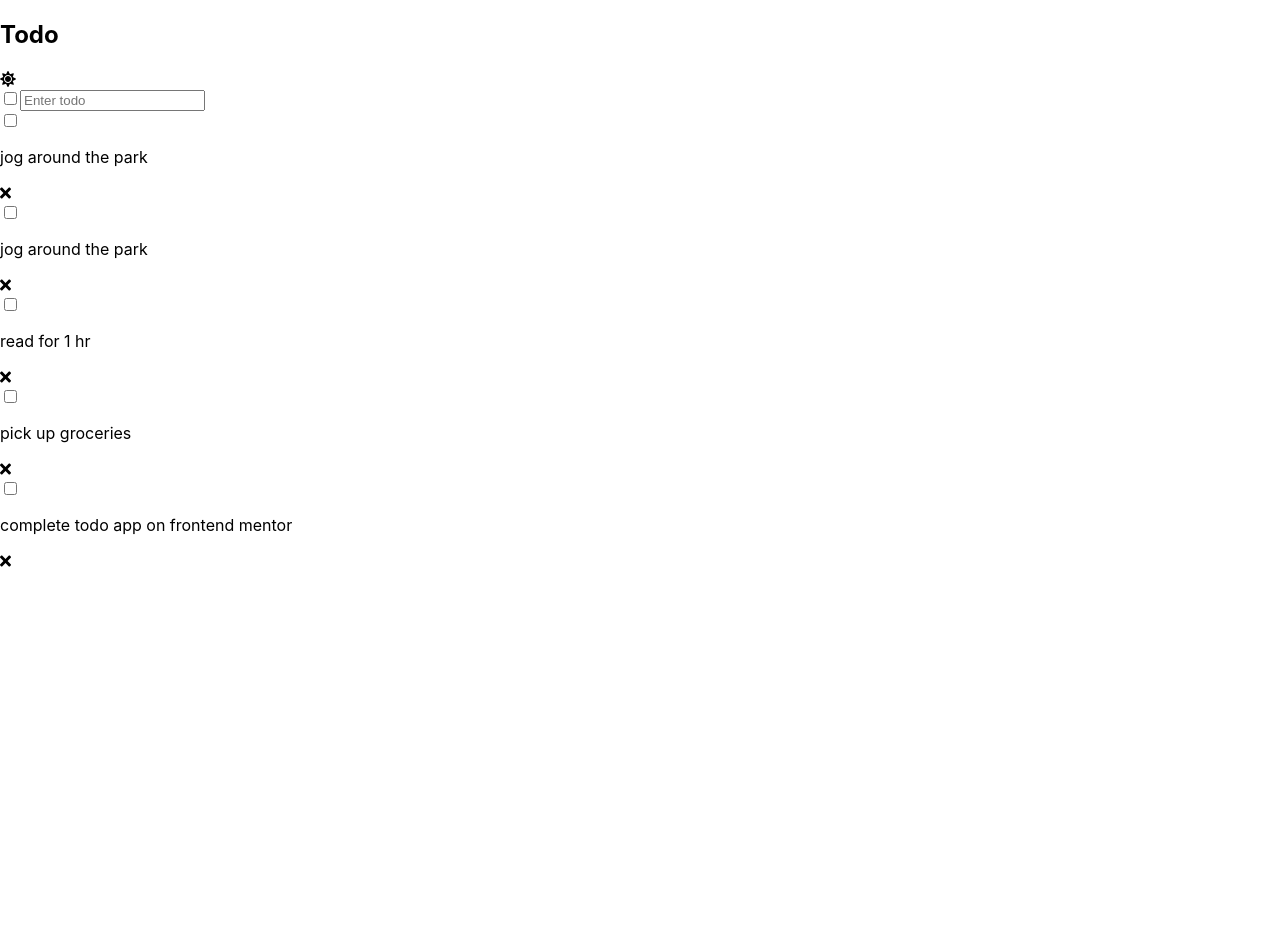
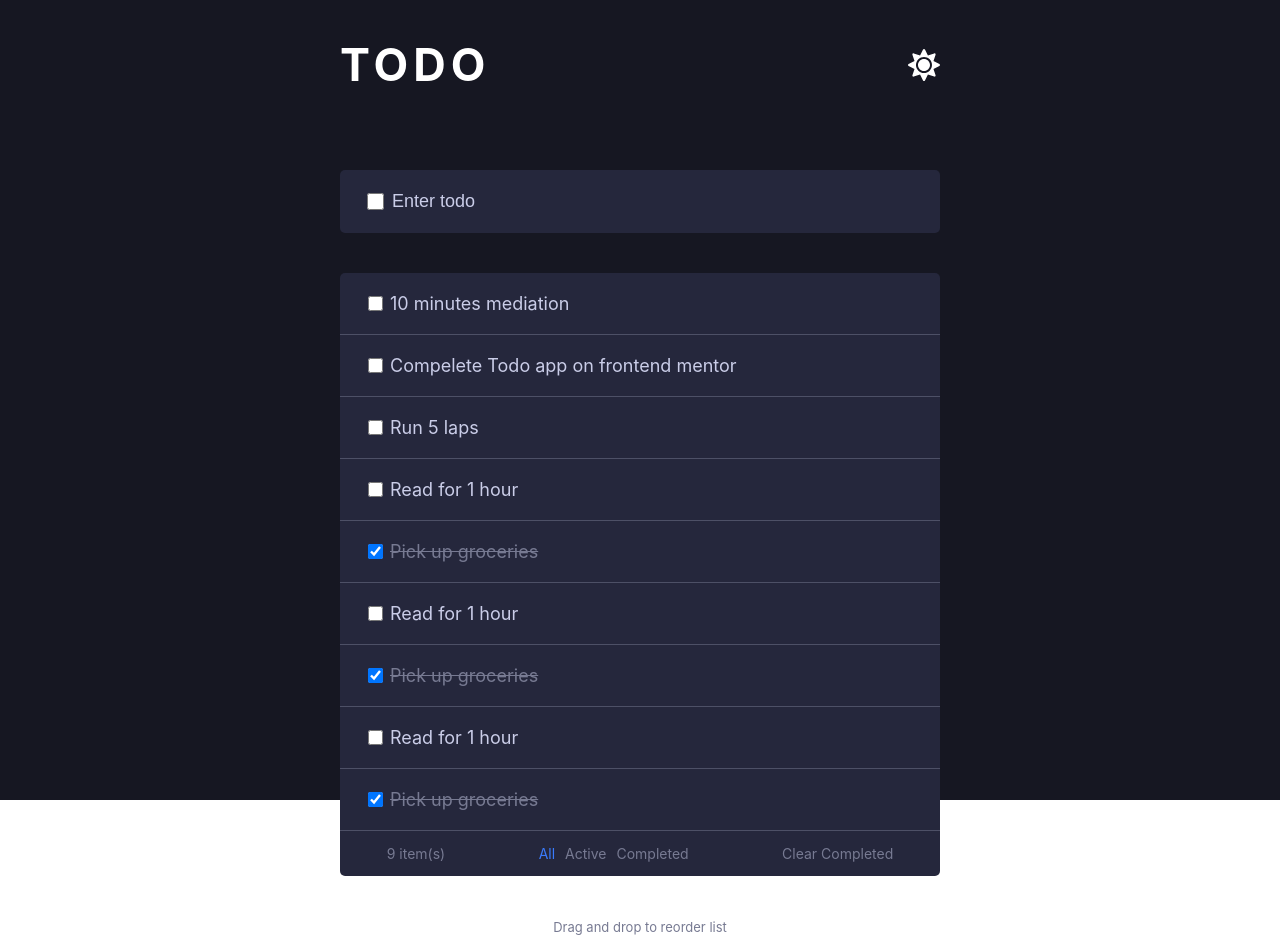
Before and after one commit to cadellsingh/todoList, a React (Create React App) app: page / in a window 1280 px wide. Shown: the top 952 px of the page. Before the commit the page ends 800 px from the top, so only its background shows below. Built offline with nearby package versions, Linux system fonts and the light colour scheme.

Commit message:
add / complete / delete todo functionality added ; as well as clicking buttons for active / all / completed

```diff
--- a/src/App.js
+++ b/src/App.js
@@ -5,92 +5,140 @@ import { faTimes } from "@fortawesome/free-solid-svg-icons";
 import { faMoon } from "@fortawesome/free-solid-svg-icons";
 import { faSun } from "@fortawesome/free-solid-svg-icons";
 import { uid } from "./utils/uid";
+import DisplayTodos from "./DisplayTodos";
+import Header from "./Header";
+import InputTodo from "./InputTodo";
+import Footer from "./Footer";
+import styled from "styled-components";
+
+const StyledBackgroundImage = styled.div`
+  background-color: hsl(235, 21%, 11%);
+  //min-height: 100%;
+  background-repeat: repeat-y;
+`;
+
+const StyledContainer = styled.div`
+  height: 100vh;
+  display: flex;
+  flex-direction: column;
+  margin: 0 auto;
+  max-width: 600px;
+`;
 
 // header todo-items & the form could be their own components
 
-const todoList = [];
+// const todoList = [];
+
+const todoList = [
+  {
+    id: 0,
+    description: "10 minutes mediation",
+    complete: false,
+  },
+  {
+    id: 1,
+    description: "Compelete Todo app on frontend mentor",
+    complete: false,
+  },
+  {
+    id: 2,
+    description: "Run 5 laps",
+    complete: false,
+  },
+  {
+    id: 3,
+    description: "Read for 1 hour",
+    complete: false,
+  },
+  {
+    id: 4,
+    description: "Pick up groceries",
+    complete: true,
+  },
+  {
+    id: 5,
+    description: "Read for 1 hour",
+    complete: false,
+  },
+  {
+    id: 6,
+    description: "Pick up groceries",
+    complete: true,
+  },
+  {
+    id: 7,
+    description: "Read for 1 hour",
+    complete: false,
+  },
+  {
+    id: 8,
+    description: "Pick up groceries",
+    complete: true,
+  },
+];
 
 const setTodoList = (state, action) => {
-  const { todo, completed } = action;
+  const { description, complete, type, id } = action;
 
-  const newTodo = {
-    id: uid(),
-    todo: todo,
-    completed: completed,
-  };
+  switch (type) {
+    case "new-todo":
+      const newTodo = {
+        id: uid(),
+        description: description,
+        complete: complete,
+      };
 
-  return [...state, newTodo];
+      return [...state, newTodo];
+
+    case "toggle-complete":
+      return state.map((todo) => {
+        return todo.id === id ? { ...todo, complete: !todo.complete } : todo;
+      });
+
+    case "delete-todo":
+      return state.filter((todo) => !(todo.id === id));
+
+    case "clear-completed":
+      return state.filter((todo) => !todo.complete);
+  }
 };
 
 const App = () => {
   const [todos, dispatchTodos] = useReducer(setTodoList, todoList);
   const [todo, setTodo] = useState("");
-  const [completed, setCompleted] = useState(false);
+  const [complete, setComplete] = useState(false);
 
   const handleOnSubmit = (event) => {
-    dispatchTodos({ todo: todo, completed: completed });
+    dispatchTodos({
+      description: todo,
+      complete: complete,
+      type: "new-todo",
+    });
 
     setTodo("");
-    setCompleted(false);
+    setComplete(false);
 
     event.preventDefault();
   };
 
   return (
-    <div id="container">
-      <header>
-        <h2>Todo</h2>
-        {/* <FontAwesomeIcon icon={faMoon} /> */}
-        <div id="icon">
-          <FontAwesomeIcon className="light-theme" icon={faSun} />
-        </div>
-      </header>
-      <div id="form">
-        <form onSubmit={handleOnSubmit}>
-          <input
-            type="checkbox"
-            name="completed"
-            checked={completed}
-            onChange={() => setCompleted(!completed)}
-          />
-          <input
-            type="text"
-            name="todo"
-            placeholder="Enter todo"
-            value={todo}
-            onChange={(event) => setTodo(event.target.value)}
-          />
-        </form>
-      </div>
+    <StyledBackgroundImage>
+      <StyledContainer>
+        <Header />
 
-      <div id="todo-items">
-        <div className="todo">
-          <input type="checkbox" />
-          <p>jog around the park</p>
-          <FontAwesomeIcon className="icon" icon={faTimes} />
-        </div>
-        <div className="todo">
-          <input type="checkbox" />
-          <p>jog around the park</p>
-          <FontAwesomeIcon className="icon" icon={faTimes} />
-        </div>
-        <div className="todo">
-          <input type="checkbox" />
-          <p>read for 1 hr</p>
-          <FontAwesomeIcon className="icon" icon={faTimes} />
-        </div>
-        <div className="todo">
-          <input type="checkbox" />
-          <p>pick up groceries </p>
-          <FontAwesomeIcon className="icon" icon={faTimes} />
-        </div>
-        <div className="todo">
-          <input type="checkbox" />
-          <p>complete todo app on frontend mentor</p>
-          <FontAwesomeIcon className="icon" icon={faTimes} />
-        </div>
-      </div>
-    </div>
+        <InputTodo
+          handleOnSubmit={handleOnSubmit}
+          complete={complete}
+          todo={todo}
+          setComplete={setComplete}
+          setTodo={setTodo}
+        />
+
+        <DisplayTodos todoList={todos} dispatchTodos={dispatchTodos} />
+
+        <Footer />
+      </StyledContainer>
+    </StyledBackgroundImage>
   );
 };
 
--- a/src/DisplayTodos.js
+++ b/src/DisplayTodos.js
@@ -0,0 +1,98 @@
+import { useState } from "react";
+import EachTodo from "./EachTodo";
+import styled from "styled-components";
+
+const StyledTodoItemsContainer = styled.div`
+  background-color: hsl(235, 24%, 19%);
+  border-radius: 5px;
+  color: hsl(234, 39%, 85%);
+  font-size: 18px;
+`;
+
+const StyledFilterContainer = styled.div`
+  display: flex;
+  justify-content: space-around;
+  font-size: 14px;
+  color: hsl(234, 11%, 52%);
+`;
+
+const StyledFilterButtons = styled.div`
+  display: flex;
+
+  & p,
+  & + p {
+    cursor: pointer;
+  }
+
+  & p:hover,
+  & + p:hover {
+    color: white;
+  }
+
+  & p:nth-child(2) {
+    margin-left: 10px;
+    margin-right: 10px;
+  }
+
+  .clicked {
+    color: hsl(220, 98%, 61%);
+  }
+`;
+
+const DisplayTodos = ({ todoList, dispatchTodos }) => {
+  const [filter, setFilter] = useState("All");
+
+  const sortedTodos = (filter) => {
+    switch (filter) {
+      case "All":
+        return todoList;
+      case "Active":
+        return todoList.filter((todo) => !todo.complete);
+      case "Completed":
+        return todoList.filter((todo) => todo.complete);
+    }
+  };
+
+  todoList = sortedTodos(filter);
+
+  return (
+    <main>
+      <StyledTodoItemsContainer>
+        {todoList.map((todo) => {
+          return (
+            <EachTodo dispatchTodos={dispatchTodos} todo={todo} key={todo.id} />
+          );
+        })}
+
+        <StyledFilterContainer>
+          <p>{todoList.length} item(s)</p>
+          <StyledFilterButtons>
+            <p
+              className={filter === "All" ? "clicked" : null}
+              onClick={() => setFilter("All")}
+            >
+              All
+            </p>
+            <p
+              className={filter === "Active" ? "clicked" : null}
+              onClick={() => setFilter("Active")}
+            >
+              Active
+            </p>
+            <p
+              className={filter === "Completed" ? "clicked" : null}
+              onClick={() => setFilter("Completed")}
+            >
+              Completed
+            </p>
+          </StyledFilterButtons>
+          <p onClick={() => dispatchTodos({ type: "clear-completed" })}>
+            Clear Completed
+          </p>
+        </StyledFilterContainer>
+      </StyledTodoItemsContainer>
+    </main>
+  );
+};
+
+export default DisplayTodos;
--- a/src/EachTodo.js
+++ b/src/EachTodo.js
@@ -0,0 +1,53 @@
+import { useState } from "react";
+import { FontAwesomeIcon } from "@fortawesome/react-fontawesome";
+import { faTimes } from "@fortawesome/free-solid-svg-icons";
+import styled from "styled-components";
+
+const StyledTodo = styled.div`
+  display: grid;
+  grid-template-columns: 30px 1fr 20px;
+  padding: 20px;
+  border-bottom: 1px solid hsl(233, 14%, 35%);
+
+  & p {
+    margin: auto 0;
+  }
+
+  & #icon {
+    cursor: pointer;
+  }
+
+  & .todo-completed {
+    text-decoration: line-through;
+    color: hsl(234, 11%, 52%);
+  }
+`;
+
+const EachTodo = ({ todo, dispatchTodos }) => {
+  const [isShown, setIsShown] = useState(false);
+  return (
+    <StyledTodo
+      data-info={JSON.stringify(todo)}
+      onMouseEnter={() => setIsShown(true)}
+      onMouseLeave={() => setIsShown(false)}
+    >
+      <input
+        type="checkbox"
+        checked={todo.complete}
+        onChange={() => dispatchTodos({ type: "toggle-complete", id: todo.id })}
+      />
+      <p className={todo.complete ? "todo-completed" : null}>
+        {todo.description}
+      </p>
+      {isShown && (
+        <FontAwesomeIcon
+          id="icon"
+          icon={faTimes}
+          onClick={() => dispatchTodos({ type: "delete-todo", id: todo.id })}
+        />
+      )}
+    </StyledTodo>
+  );
+};
+
+export default EachTodo;
--- a/src/Footer.js
+++ b/src/Footer.js
@@ -0,0 +1,18 @@
+import styled from "styled-components";
+
+const StyledFooter = styled.div`
+  text-align: center;
+  font-size: 13px;
+  color: hsl(234, 11%, 52%);
+  padding: 30px 0;
+`;
+
+const Footer = () => {
+  return (
+    <StyledFooter>
+      <p>Drag and drop to reorder list</p>
+    </StyledFooter>
+  );
+};
+
+export default Footer;
--- a/src/Header.js
+++ b/src/Header.js
@@ -0,0 +1,35 @@
+import { FontAwesomeIcon } from "@fortawesome/react-fontawesome";
+import { faSun } from "@fortawesome/free-solid-svg-icons";
+import styled from "styled-components";
+
+const StyledHeader = styled.div`
+  display: flex;
+  justify-content: space-between;
+
+  & h2 {
+    color: white;
+    font-size: 45px;
+    letter-spacing: 5px;
+    text-transform: uppercase;
+  }
+
+  & #icon {
+    margin: auto 0;
+    cursor: pointer;
+    color: white;
+  }
+`;
+
+const Header = () => {
+  return (
+    <StyledHeader>
+      <h2>Todo</h2>
+      {/* <FontAwesomeIcon icon={faMoon} /> */}
+      <div id="icon">
+        <FontAwesomeIcon className="fa-2x" icon={faSun} />
+      </div>
+    </StyledHeader>
+  );
+};
+
+export default Header;
--- a/src/InputTodo.js
+++ b/src/InputTodo.js
@@ -0,0 +1,60 @@
+import styled from "styled-components";
+
+const StyledInput = styled.div`
+  background-color: hsl(235, 24%, 19%);
+  border-radius: 5px;
+  padding: 20px;
+  margin: 40px 0;
+
+  & form {
+    display: grid;
+    grid-template-columns: 30px 1fr;
+  }
+
+  // have to change
+  & form input[type="checkbox"] {
+    border-radius: 100%;
+  }
+
+  & form input[type="text"] {
+    border: 0;
+    background-color: hsl(235, 24%, 19%);
+    outline: none;
+    color: hsl(234, 39%, 85%);
+    font-size: 18px;
+  }
+
+  & form ::placeholder {
+    color: hsl(234, 39%, 85%);
+  }
+`;
+
+const InputTodo = ({
+  handleOnSubmit,
+  todo,
+  complete,
+  setComplete,
+  setTodo,
+}) => {
+  return (
+    <StyledInput>
+      <form onSubmit={handleOnSubmit}>
+        <input
+          type="checkbox"
+          name="completed"
+          checked={complete}
+          onChange={() => setComplete(!complete)}
+        />
+        <input
+          type="text"
+          name="todo"
+          placeholder="Enter todo"
+          value={todo}
+          onChange={(event) => setTodo(event.target.value)}
+        />
+      </form>
+    </StyledInput>
+  );
+};
+
+export default InputTodo;
```
